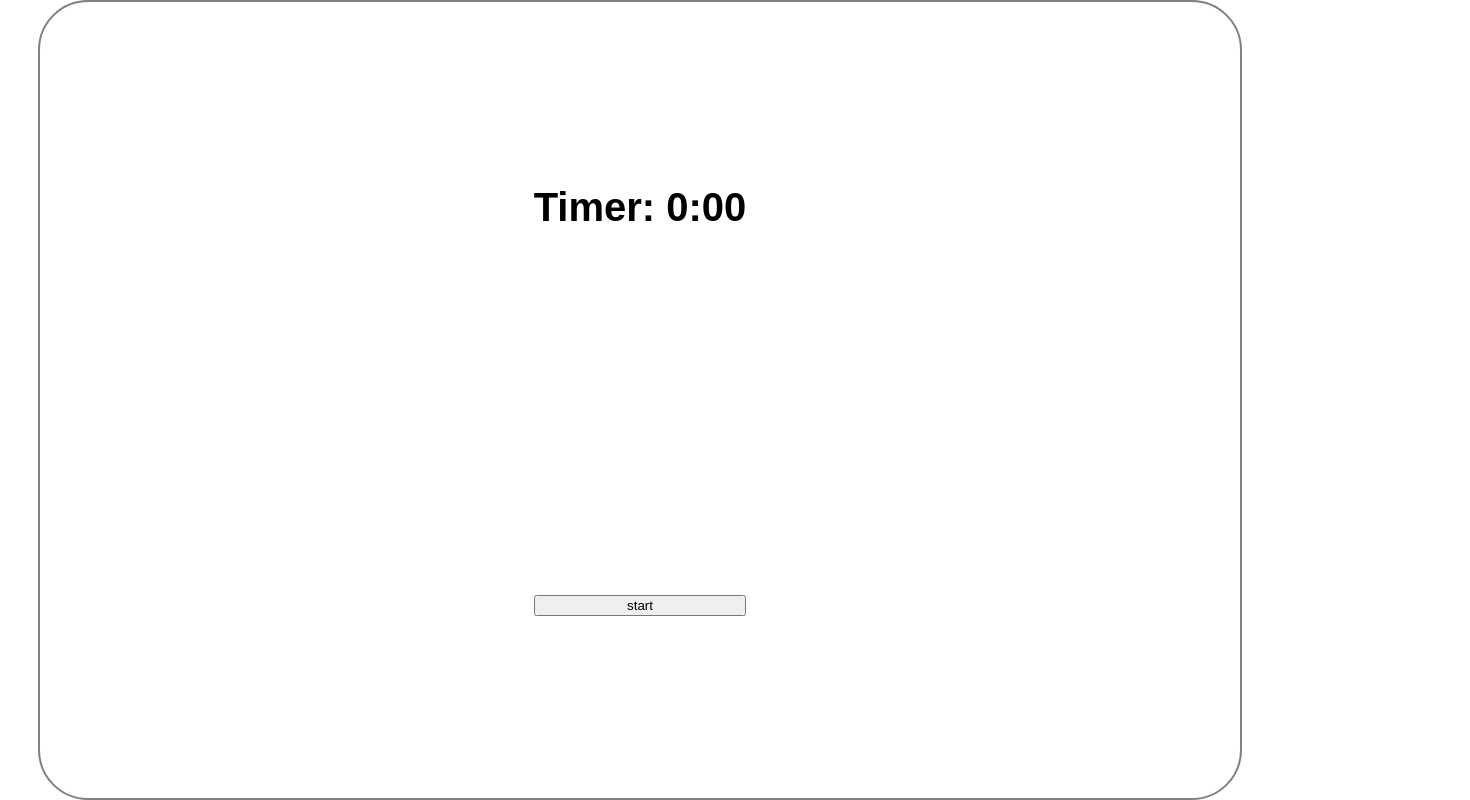
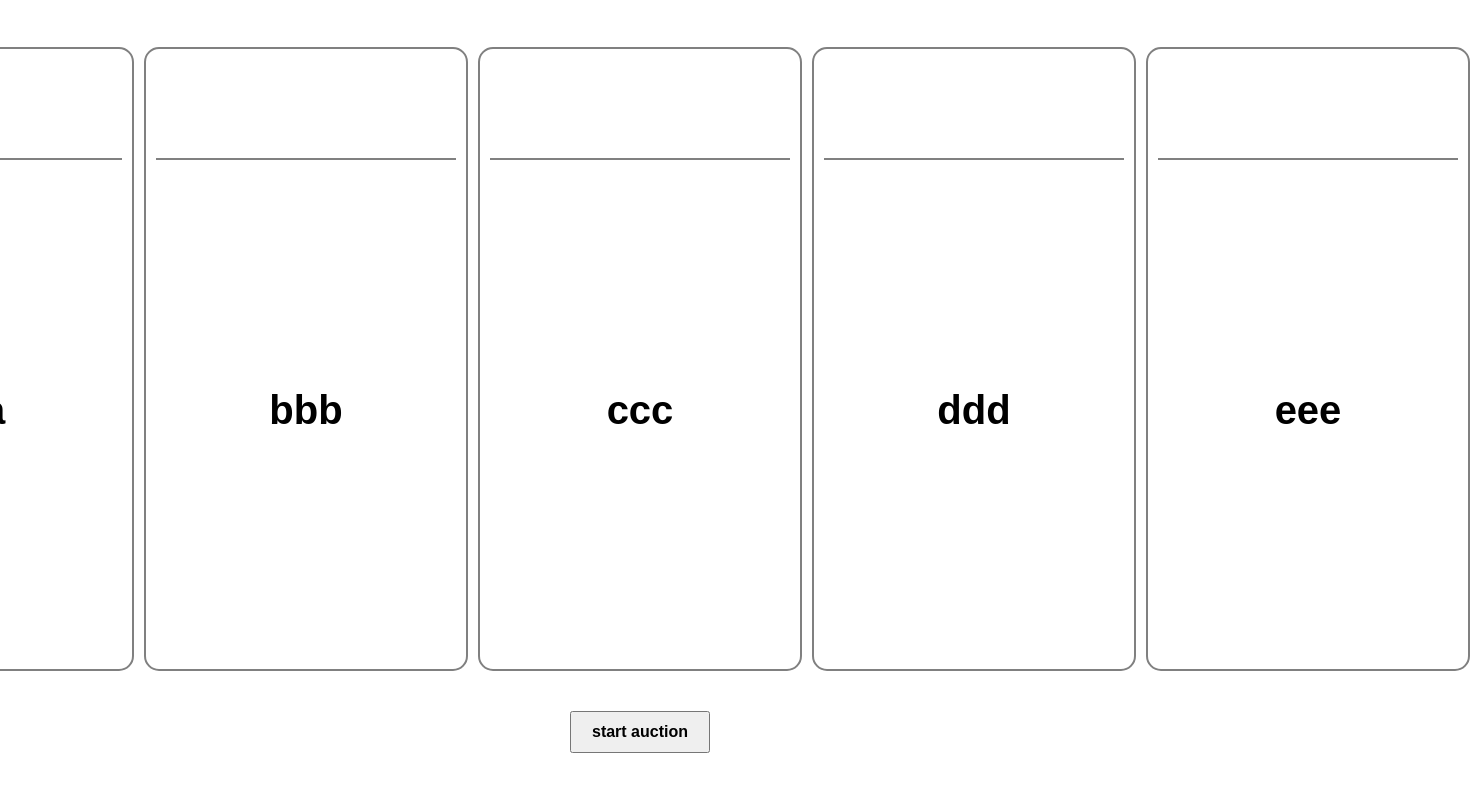
Before and after one commit to deniSwd/auction-timer, a React (Create React App) app: page / in a window 1280 px wide. Shown: the whole page, 1470 px wide, since content can reach past the window. Built offline with nearby package versions, Linux system fonts and the light colour scheme.

Commit message:
feat: timer for all users

```diff
--- a/src/App.module.scss
+++ b/src/App.module.scss
@@ -5,4 +5,19 @@
   align-items: center;
   width: 100vw;
   height: 100vh;
+
+  .timersWrap {
+    display: flex;
+    justify-content: center;
+    gap: 10px;
+  }
+
+  button {
+    margin-top: 40px;
+    padding: 10px 20px;
+    cursor: pointer;
+    font-size: 16px;
+    font-family: Arial, sans-serif;
+    font-weight: bold;
+  }
 }
--- a/src/App.tsx
+++ b/src/App.tsx
@@ -1,12 +1,41 @@
-import React, { FC } from 'react'
+import React, { FC, useEffect, useState } from 'react'
 import s from './App.module.scss'
 import './App.module.scss'
 import { Timer } from './components/Timer'
 
+const idList = [11, 22, 33, 44, 55]
+
 export const App: FC = () => {
+
+  const [value, setValue] = useState(-1)
+  const [currentIndex, setCurrentIndex] = useState(-1)
+
+  useEffect(() => {
+    if (value === -1) return
+    if (value === 0) {
+      setCurrentIndex(idx => idx + 1)
+      setValue(value + 5)
+    }
+    const time = setTimeout(() => {
+      setValue(value > 0 ? value - 1 : 0)
+    }, 1000)
+    return () => {
+      clearTimeout(time)
+    }
+  }, [value, currentIndex])
+  const onStartTimer = () => {
+    setValue(0)
+  }
   return (
     <div className={s.app}>
-      <Timer/>
+      <div className={s.timersWrap}>
+        <Timer valueTimer={value} userName={'aaa'} id={idList[0]} currentId={idList[currentIndex % idList.length]} />
+        <Timer valueTimer={value} userName={'bbb'} id={idList[1]} currentId={idList[currentIndex % idList.length]} />
+        <Timer valueTimer={value} userName={'ccc'} id={idList[2]} currentId={idList[currentIndex % idList.length]} />
+        <Timer valueTimer={value} userName={'ddd'} id={idList[3]} currentId={idList[currentIndex % idList.length]} />
+        <Timer valueTimer={value} userName={'eee'} id={idList[4]} currentId={idList[currentIndex % idList.length]} />
+      </div>
+      <button onClick={() => onStartTimer()} disabled={value > 0}>start auction</button>
     </div>
   )
 }
--- a/src/components/Timer.module.scss
+++ b/src/components/Timer.module.scss
@@ -1,12 +1,26 @@
 .timerWrap {
   display: grid;
   align-items: center;
-  justify-content: center;
-  width: 1200px;
-  height: 800px;
+  grid-template-rows: 1fr 5fr;
+  width: 300px;
+  height: 600px;
   font-size: 40px;
   font-family: Arial, sans-serif;
   font-weight: bold;
   border: 2px solid gray;
-  border-radius: 50px;
+  border-radius: 15px;
+  padding: 10px;
+  .timer {
+    height: 100%;
+    display: flex;
+    justify-content: center;
+    align-items: center;
+  }
+  .propertiesBox {
+    height: 100%;
+    border-top: 2px solid gray;
+    display: flex;
+    justify-content: center;
+    align-items: center;
+  }
 }
--- a/src/components/Timer.tsx
+++ b/src/components/Timer.tsx
@@ -1,24 +1,28 @@
-import { FC, useEffect, useState } from 'react'
+import { FC } from 'react'
 import s from './Timer.module.scss'
 
-export const Timer: FC = () => {
-  const [value, setValue] = useState(0)
-  useEffect(() => {
-    const time = setTimeout(() => {
-      setValue(value > 0 ? value - 1000 : 0)
-      return () => clearTimeout(time)
-    }, 1000)
-  }, [value])
+type TimerProps = {
+  valueTimer: number
+  userName: string
+  id: number
+  currentId: number
+}
 
-  const min = Math.floor(value / 60000)
-  const sec = value % 60000 / 1000
-  const onStartTimer = () => {
-    setValue(value + 120000)
-  }
+export const Timer: FC<TimerProps> = ({ valueTimer, userName, id, currentId }) => {
+
+  const min = Math.floor(valueTimer / 60)
+  const sec = valueTimer % 60
+
   return (
     <div className={s.timerWrap}>
-      Timer: {min}:{sec < 10 ? '0' + sec : sec}
-      <button onClick={() => onStartTimer()} disabled={value > 0}>start</button>
+      <div className={s.timer}>
+        {currentId === id &&
+          valueTimer > 0 &&
+          `Timer: ${min}:${sec.toString().padStart(2, '0')}`}
+      </div>
+      <div className={s.propertiesBox}>
+        {userName}
+      </div>
     </div>
   )
 }
```
